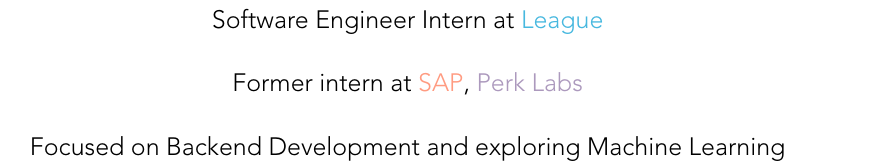
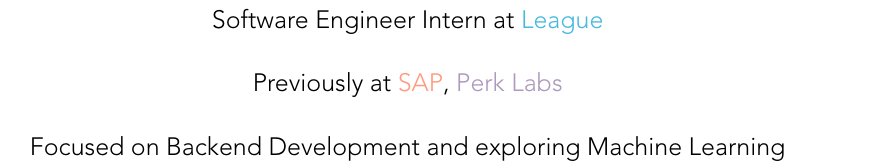
Before and after one commit to mpchow/personalWebsite_V3, a React (Create React App) app: page / in a window 1280 px wide. Shown: the part 439-602 px from the top of the page, without its empty margins (338-1219 px from the left). Built offline with nearby package versions, Linux system fonts and the light colour scheme.

Commit message:
Animate archived projects

```diff
--- a/src/components/home/home.js
+++ b/src/components/home/home.js
@@ -9,7 +9,7 @@
             <h1>Hi, I'm <br/> <span className="name">Matthew Chow</span> 👋🏻</h1>
             <h4>Studying Computer Engineering at <a href="https://www.ubc.ca" className="UBC" target="_blank" rel="noopener noreferrer">UBC</a></h4>
             <h4>Software Engineer Intern at <a href="https://league.com/" className="League" target="_blank" rel="noopener noreferrer">League</a></h4>
-            <h4>Former intern at <a href="https://www.sap.com/canada/" className="SAP" target="_blank" rel="noopener noreferrer">SAP</a>, <a href="http://perklabs.io" className="Perk" target="_blank" rel="noopener noreferrer">Perk Labs</a></h4>
+            <h4>Previously at <a href="https://www.sap.com/canada/" className="SAP" target="_blank" rel="noopener noreferrer">SAP</a>, <a href="http://perklabs.io" className="Perk" target="_blank" rel="noopener noreferrer">Perk Labs</a></h4>
             <h4>Focused on Backend Development and exploring Machine Learning</h4>
          </div>
       );
--- a/src/components/projects/archive/archive.css
+++ b/src/components/projects/archive/archive.css
@@ -14,4 +14,10 @@
    height: 20vw;
    border: 5px solid #000000;
    margin-bottom: 2vw;
+   transition: box-shadow 0.75s, transform 0.5s;
+   box-shadow: 0;
 }
+.archive-project:hover {
+   transform: translate(-5px, -5px);
+   box-shadow: 5px 5px 0px 1px #c491db;
+}
--- a/src/components/projects/featured/featured.css
+++ b/src/components/projects/featured/featured.css
@@ -12,7 +12,6 @@
 }
 .project:hover {
    transform: translate(-5px, -5px);
-   /* box-shadow: 10px 5px 50px 5px rgba(0,0,0,0) */
    box-shadow: 5px 5px 0px 1px #c491db;
 }
 
```
